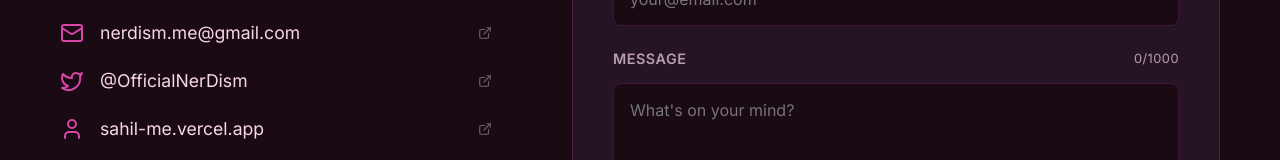
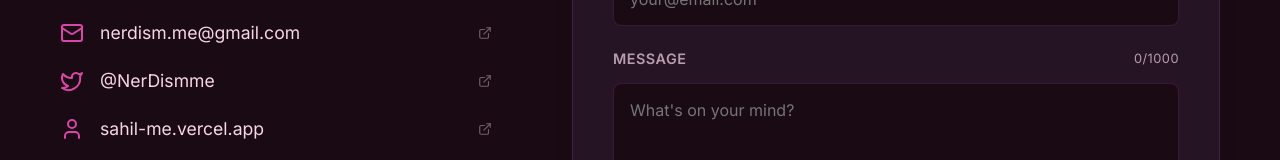
Before and after one commit to QuaziSahil/NerDism, a React (Vite) app: page /contact in a window 1280 px wide. Shown: the part 355-515 px from the top of the page. Built offline with nearby package versions, Linux system fonts and the light colour scheme; a web font is replaced by a local one.

Commit message:
Update X handle from @OfficialNerDism to @NerDismme

```diff
--- a/src/components/SEO/SEO.jsx
+++ b/src/components/SEO/SEO.jsx
@@ -53,7 +53,7 @@ const SEO = ({ title, description, image, url, type = 'article', publishDate, mo
 
             {/* Twitter */}
             <meta name="twitter:card" content="summary_large_image" />
-            <meta name="twitter:creator" content="@OfficialNerDism" />
+            <meta name="twitter:creator" content="@NerDismme" />
             <meta name="twitter:title" content={title || siteTitle} />
             <meta name="twitter:description" content={metaDescription} />
             <meta name="twitter:image" content={metaImage} />
--- a/src/pages/Contact.jsx
+++ b/src/pages/Contact.jsx
@@ -78,13 +78,13 @@ const Contact = () => {
 
                             {/* Twitter - Opens X profile */}
                             <a
-                                href="https://x.com/OfficialNerDism"
+                                href="https://x.com/NerDismme"
                                 target="_blank"
                                 rel="noopener noreferrer"
                                 className="detail-item clickable"
                             >
                                 <Twitter className="icon" />
-                                <span>@OfficialNerDism</span>
+                                <span>@NerDismme</span>
                                 <ExternalLink size={14} className="external-icon" />
                             </a>
 
```
